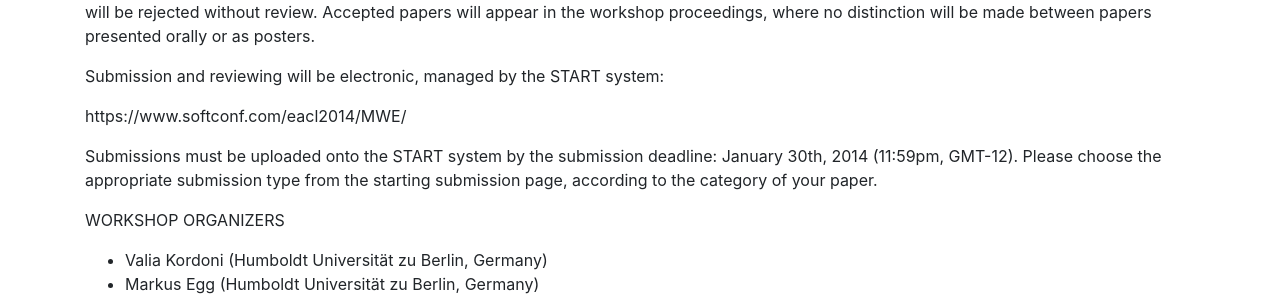
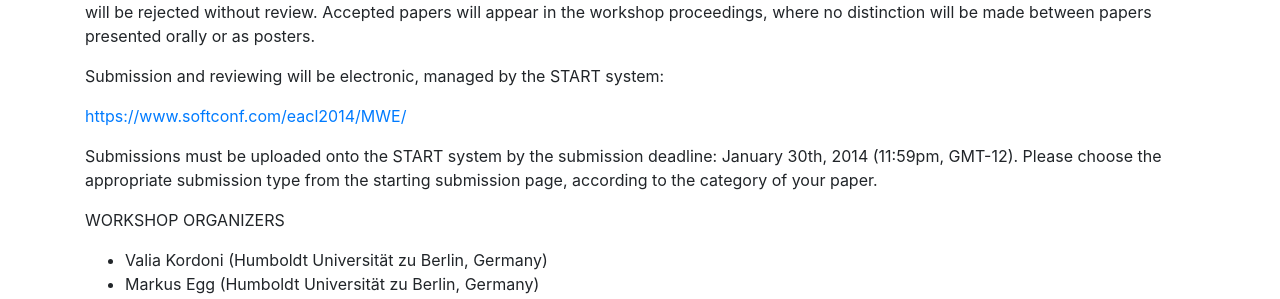
Before and after one commit to acl-org/siglex, a Jekyll site: the page built from _posts/events/2014-04-26-mwe.md, in a window 1280 px wide. Shown: the part 2061-2360 px from the top of the page. Built offline with Jekyll 4.4.1, drawn with Linux system fonts in a browser that asks for light colours.

Commit message:
Update 2014-04-26-mwe.md

```diff
--- a/_posts/events/2014-04-26-mwe.md
+++ b/_posts/events/2014-04-26-mwe.md
@@ -65,7 +65,7 @@ Resources submitted with the papers should be anonymized for submission. Papers
 
 Submission and reviewing will be electronic, managed by the START system:
 
-https://www.softconf.com/eacl2014/MWE/
+<https://www.softconf.com/eacl2014/MWE/>
 
 Submissions must be uploaded onto the START system by the submission deadline: January 30th, 2014 (11:59pm, GMT-12). Please choose the appropriate submission type from the starting submission page, according to the category of your paper.
 
```
